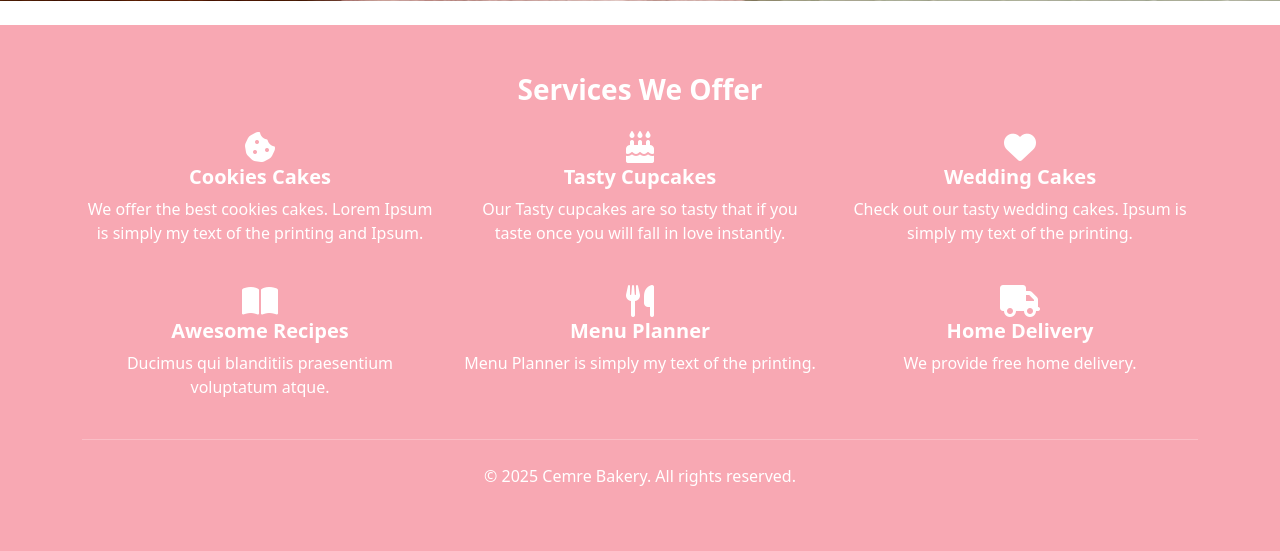
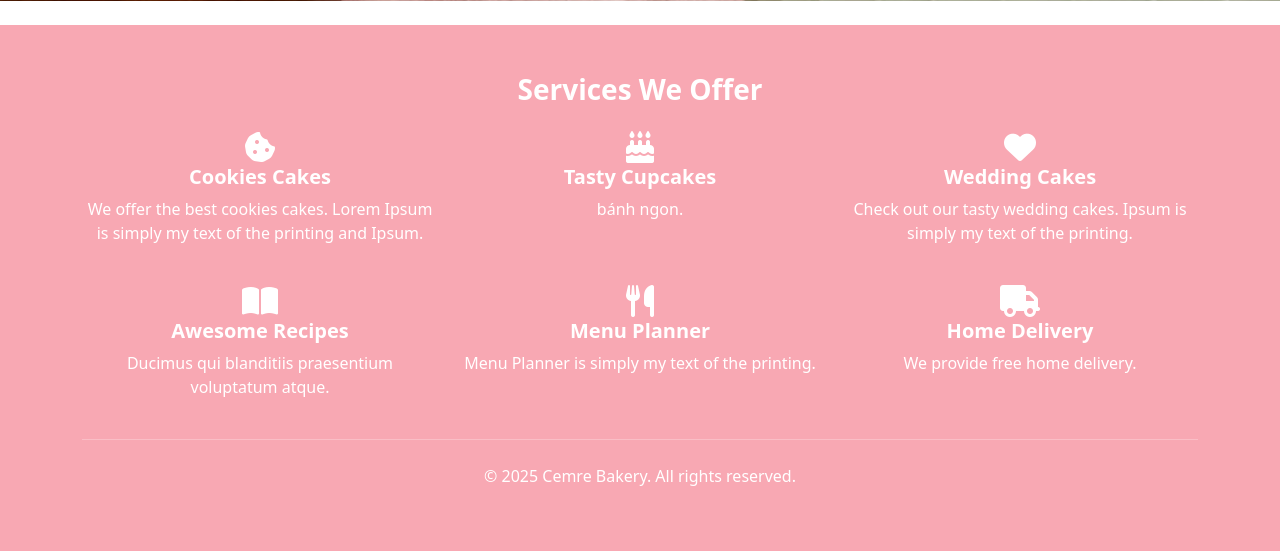
Before and after one commit to Zonat-2004/bakerycake, a Django app: page / in a window 1280 px wide. Shown: the part 879-1430 px from the top of the page. Run offline with Django 5.2, Linux system fonts and the light colour scheme.

Commit message:
đã sửa footer

```diff
--- a/bakery/cakeshop/templates/partials/footer.html
+++ b/bakery/cakeshop/templates/partials/footer.html
@@ -12,7 +12,7 @@
             <div class="col-md-4">
                 <i class="fas fa-birthday-cake fa-2x"></i>
                 <h5 class="fw-bold">Tasty Cupcakes</h5>
-                <p>Our Tasty cupcakes are so tasty that if you taste once you will fall in love instantly.</p>
+                <p>bánh ngon.</p>
             </div>
             <!-- Cột 3 -->
             <div class="col-md-4">
```
